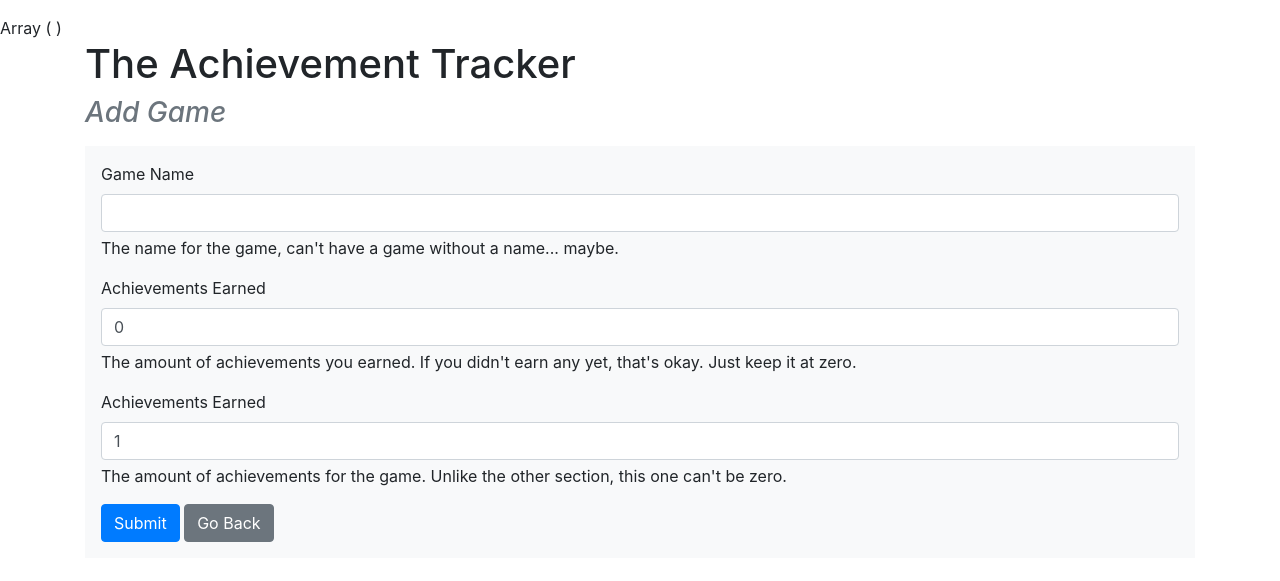
After one commit to stnrtch1/PHPAchievementTracker, a PHP site: page /addgame.php in a window 1280 px wide. The commit adds this page. Shown: the top 581 px of the page. Run offline with PHP 8.4, Linux system fonts and the light colour scheme.

Commit message:
Added Add Game Page and Form

```diff
--- /dev/null
+++ b/addgame.php
@@ -0,0 +1,57 @@
+<?php
+    if(isset($_POST)){
+        print_r($_POST);
+    }
+
+
+?>
+
+<!doctype html>
+<html lang="en">
+  <head>
+    <!-- Required meta tags -->
+    <meta charset="utf-8">
+    <meta name="viewport" content="width=device-width, initial-scale=1">
+
+    <!-- Bootstrap CSS -->
+    <link rel="stylesheet" href="css/bootstrap.min.css">
+
+    <title>The Achievement Tracker - Add Game</title>
+  </head>
+  <body class="mt-3">
+    <div class="container">
+
+        <h1>The Achievement Tracker</h1>
+        <h3 class="text-muted"><em>Add Game</em></h3>
+
+        <form method="POST" class="mt-3 p-3 bg-light">
+            <div class="mb-3">
+                <label for="gameName" class="form-label">Game Name</label>
+                <input type="text" class="form-control" id="gameName" name="gameName" aria-describedby="gameNameHelp">
+                <div id="gameNameHelp" class="form-text">The name for the game, can't have a game without a name... maybe.</div>
+            </div>
+            <div class="mb-3">
+                <label for="gameAchievementsEarned" class="form-label">Achievements Earned</label>
+                <input type="number" min="0" value="0" class="form-control" id="gameAchievementsEarned" name="gameAchievementsEarned" aria-describedby="gameAchievementsEarnedHelp">
+                <div id="gameAchievementsEarnedHelp" class="form-text">The amount of achievements you earned. If you didn't earn any yet, that's okay. Just keep it at zero.</div>
+            </div>
+            <div class="mb-3">
+                <label for="gameMaxAchievements" class="form-label">Achievements Earned</label>
+                <input type="number" min="1" value="1" class="form-control" id="gameMaxAchievements" name="gameMaxAchievements" aria-describedby="gameMaxAchievementsHelp">
+                <div id="gameMaxAchievementsHelp" class="form-text">The amount of achievements for the game. Unlike the other section, this one can't be zero.</div>
+            </div>
+
+            <button type="submit" name="submit" class="btn btn-primary">Submit</button>
+            <button type="back" name="back" class="btn btn-secondary">Go Back</button>
+        </form>
+
+
+
+    </div>
+
+    <!-- JS Scripts needed for Bootstrap-->
+    <script src="https://code.jquery.com/jquery-3.5.1.slim.min.js" integrity="sha384-DfXdz2htPH0lsSSs5nCTpuj/zy4C+OGpamoFVy38MVBnE+IbbVYUew+OrCXaRkfj" crossorigin="anonymous"></script>
+    <script src="js/bootstrap.bundle.min.js"></script>
+
+  </body>
+</html>
--- a/index.php
+++ b/index.php
@@ -57,7 +57,9 @@
 
       <h1>The Achievement Tracker</h1>
 
-      <button class="btn btn-primary">Add Game</button>
+      <form method="POST" action="addgame.php">
+        <button class="btn btn-primary">Add Game</button>
+      </form>
       <button class="btn btn-warning">Delete Game</button>
 
       <?php
```
